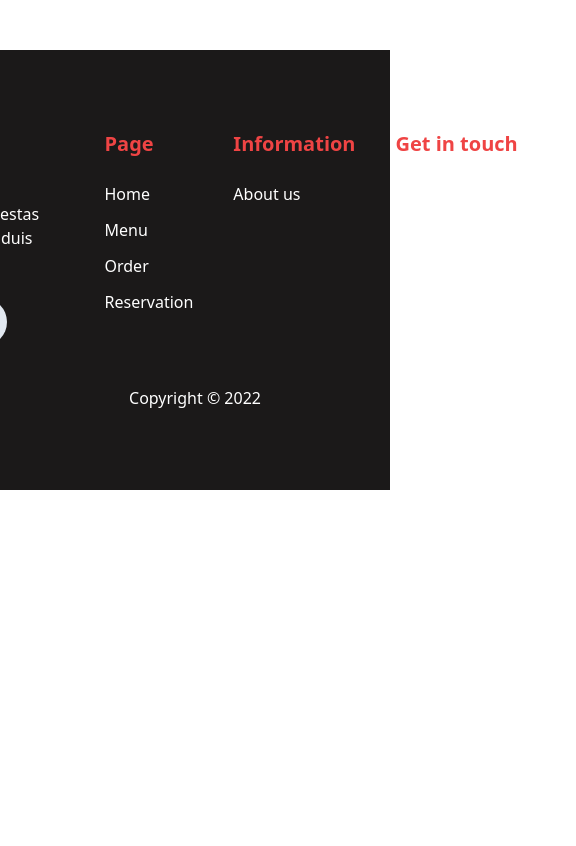
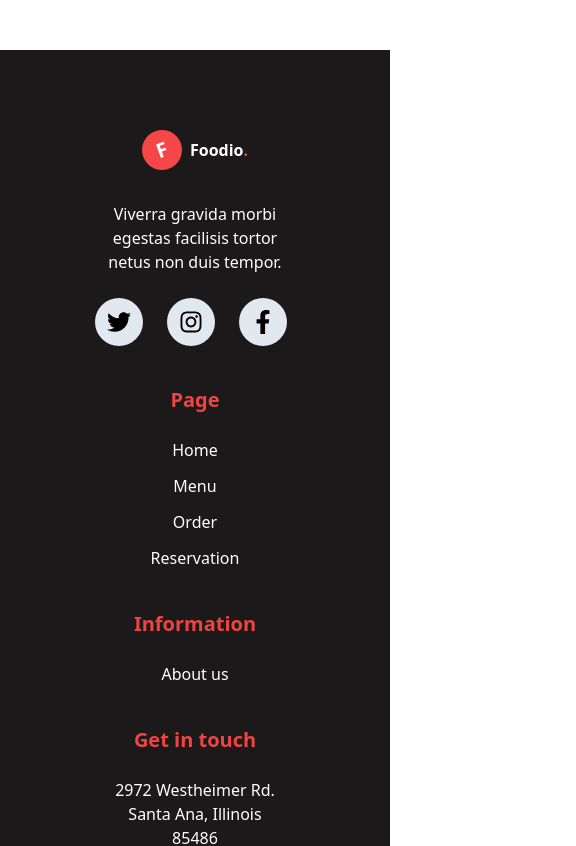
Before and after one commit to the-hackerist/foodio, a React (Vite) app in the folder client/: page /contact-us in a window 390 px wide. Shown: the part 980-1826 px from the top of the page, 576 px wide, since content can reach past the window. Before the commit the page ends 1470 px from the top, so only its background shows below. Built offline with nearby package versions, Linux system fonts and the light colour scheme.

Commit message:
complete home page responsiveness

```diff
--- a/client/src/components/Footer.jsx
+++ b/client/src/components/Footer.jsx
@@ -3,9 +3,9 @@ import { FaTwitter, FaInstagram, FaFacebookF } from "react-icons/fa";
 function Footer() {
   return (
     <footer className="bg-[#1B1919] flex flex-col gap-10 text-white p-20 items-center">
-      <div className="flex gap-10">
-        <div className="w-[250px]">
-          <div className="flex gap-2 items-center mb-8">
+      <div className="flex gap-10 flex-col md:flex-row items-center md:items-start">
+        <div>
+          <div className="flex gap-2 items-center md:justify-start justify-center mb-8">
             <div className="bg-[#F54748] rounded-full rotate-[-20deg] flex items-center justify-center h-10 w-10">
               <span className="p-2 text-white font-semibold text-xl">F</span>
             </div>
@@ -14,7 +14,7 @@ function Footer() {
             </p>
           </div>
 
-          <p>
+          <p className="w-[200px]  text-center md:text-start">
             Viverra gravida morbi egestas facilisis tortor netus non duis
             tempor.
           </p>
@@ -34,9 +34,9 @@ function Footer() {
           </div>
         </div>
 
-        <div>
+        <div className="flex items-center justify-center md:items-start md:justify-start flex-col">
           <h3 className="text-xl font-bold text-red-500 mb-6">Page</h3>
-          <ul className="flex flex-col gap-3">
+          <ul className="flex flex-col gap-3 items-center justify-center md:items-start md:justify-start">
             <li className="cursor-pointer">Home</li>
             <li className="cursor-pointer">Menu</li>
             <li className="cursor-pointer">Order</li>
@@ -44,14 +44,14 @@ function Footer() {
           </ul>
         </div>
 
-        <div>
+        <div className="flex items-center justify-center flex-col md:items-start md:justify-start">
           <h3 className="text-xl font-bold text-red-500 mb-6">Information</h3>
-          <ul>
+          <ul className="flex flex-col gap-3 items-center justify-center md:items-start md:justify-start">
             <li className="cursor-pointer">About us</li>
           </ul>
         </div>
 
-        <div className="w-[180px]">
+        <div className="w-[180px] text-center md:text-start ">
           <h3 className="text-xl font-bold text-red-500 mb-6">Get in touch</h3>
           <ul className="flex flex-col gap-3">
             <li>2972 Westheimer Rd. Santa Ana, Illinois 85486</li>
@@ -61,7 +61,7 @@ function Footer() {
         </div>
       </div>
 
-      <p>Copyright &copy; 2022</p>
+      <p className="font-bold text-xs">Copyright &copy; 2022</p>
     </footer>
   );
 }
--- a/client/src/components/HomePage/Hero.jsx
+++ b/client/src/components/HomePage/Hero.jsx
@@ -3,21 +3,23 @@ import img from "../../assets/pasta.png";
 function Hero() {
   return (
     <div className="bg-gradient-to-b from-[#F8DBDC] via-[#F8E7E7]to-[#F9F9F9] h-screen py-20 flex items-center justify-center gap-2 lg:gap-10 xl:gap-20 md:px-20">
-      <div className="flex justify-center flex-col">
+      <div className="flex justify-center flex-col w-[350px] sm:w-[450px]">
         <h1 className="text-5xl font-bold leading-snug lg:text-6xl">
           Best Restaurant
           <br />
           In <span className="text-red-500">Town.</span>
         </h1>
-        <p className="w-[440px] md:w-[340px] lg:w-[450px] text-[#5C4429] mt-6 text-lg md:text-base lg:text-lg">
+
+        <p className="text-[#5C4429] mt-6 text-lg md:text-base lg:text-lg">
           We provide best food in town, we provide home delivery and dine in
           services.
         </p>
+
         <div className="flex gap-4 mt-10 md:gap-2">
-          <button className="text-white px-10 font-semibold text-lg bg-red-500 py-3 rounded-xl md:px-4 md:text-base lg:px-10 lg:text-lg">
+          <button className="text-white px-4 font-semibold text-lg bg-red-500 py-3 rounded-xl md:px-4 md:text-base lg:px-4 lg:text-lg">
             Order now
           </button>
-          <button className="text-red-500 px-10 font-semibold text-lg bg-[#F9E1E1] py-3 rounded-xl md:px-4 md:text-base lg:px-10 lg:text-lg">
+          <button className="text-red-500 px-4 font-semibold text-lg bg-[#F9E1E1] py-3 rounded-xl md:px-4 md:text-base lg:px-10 lg:text-lg">
             Reservation
           </button>
         </div>
```
